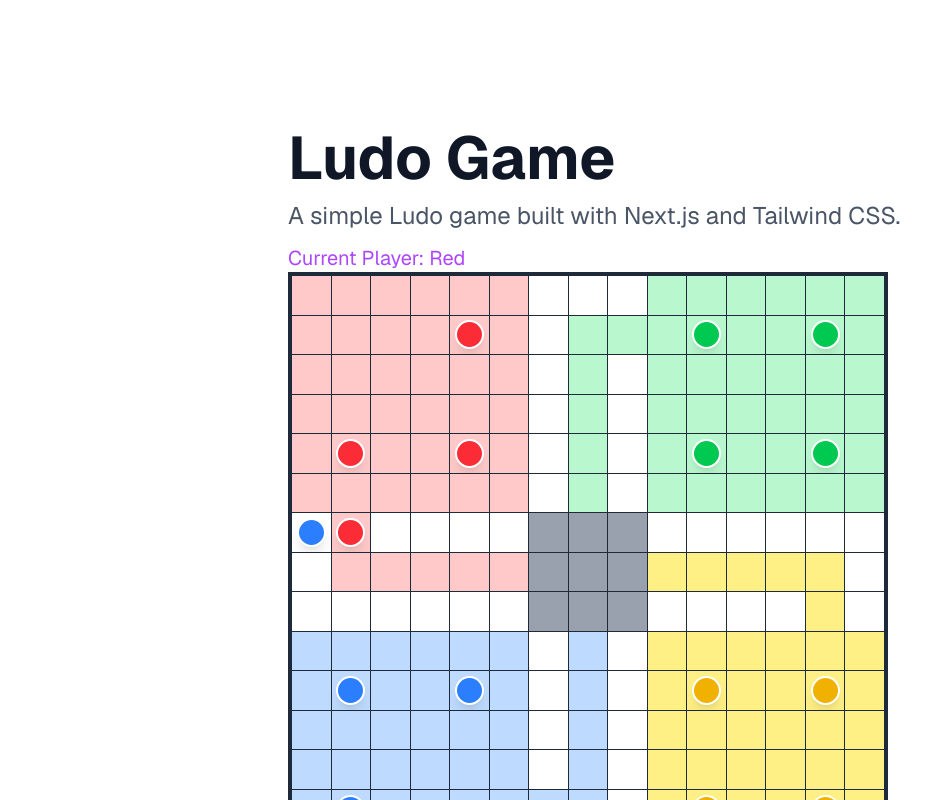
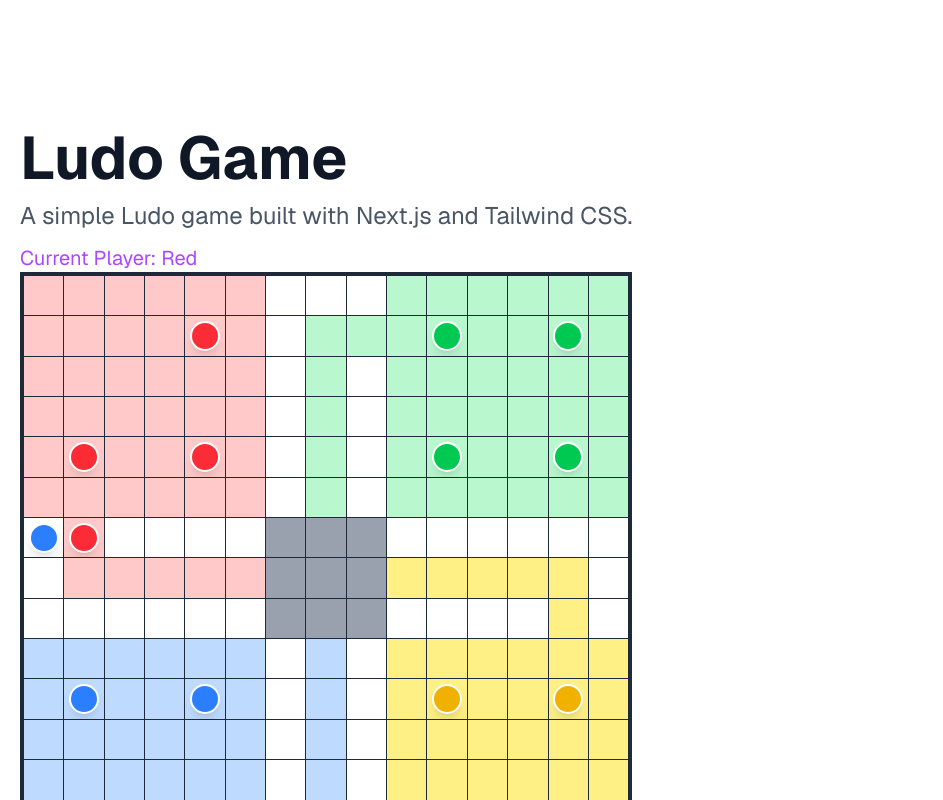
Before and after one commit to zeeshanhaider5121472/ludo-game, a Next.js app: page / in a window 1280 px wide. Shown: the top 800 px of the page, without its empty margins (0-943 px from the left). Built offline with nearby package versions, Linux system fonts and the light colour scheme.

Commit message:
UI fixes

```diff
--- a/app/page.tsx
+++ b/app/page.tsx
@@ -481,7 +481,7 @@ export default function Home() {
   };
   return (
     <div className="flex flex-col flex-1 items-center justify-center font-sans dark:bg-black">
-      <main className="flex flex-1 w-full max-w-3xl flex-col items-center justify-between py-32 px-8 bg-white dark:bg-black sm:items-start">
+      <main className="flex flex-1 w-full flex-col items-center justify-center py-32 px-5 bg-white dark:bg-black sm:items-start">
         <div>
           <h1 className="text-3xl sm:text-6xl font-bold text-gray-900 dark:text-white">
             Ludo Game
@@ -502,7 +502,7 @@ export default function Home() {
           </p>
 
           {/* Game Board and Players */}
-          <div className="grid grid-cols-15 grid-rows-15 w-full max-w-150 aspect-square border-4 border-gray-800 gap-px bg-gray-800">
+          <div className="grid grid-cols-15 grid-rows-15 w-full aspect-square border-4 border-gray-800 gap-px bg-gray-800">
             {boardIds.map((id) => {
               return (
                 <div
@@ -579,3 +579,4 @@ export default function Home() {
 //add sound eeffects for dice roll, token move, token kill and winning and conffetii
 // if got time add data to db.json
 //pass button shows before the dice is rolled
+//after kill can have one more turn
```
